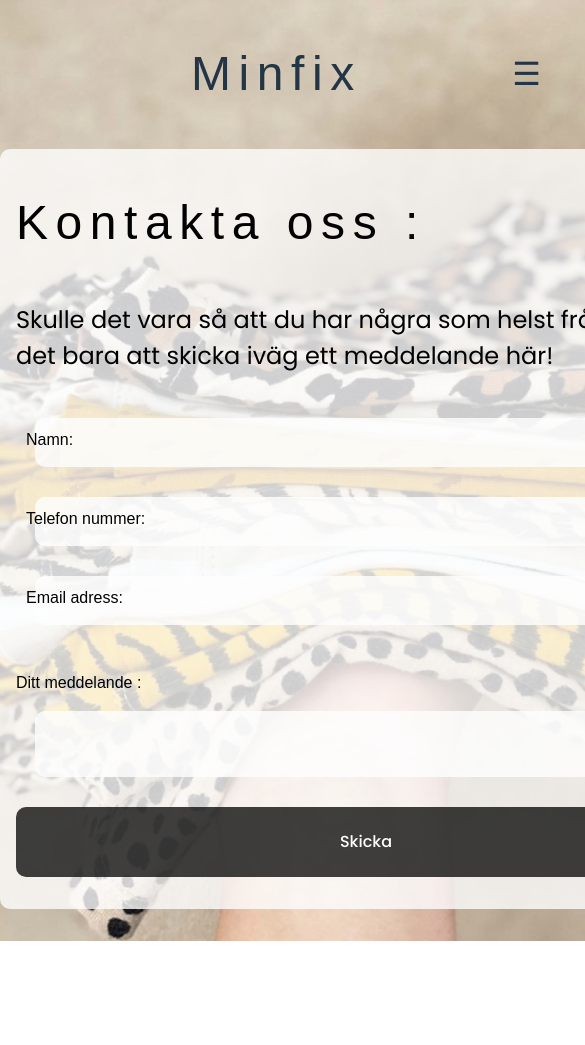
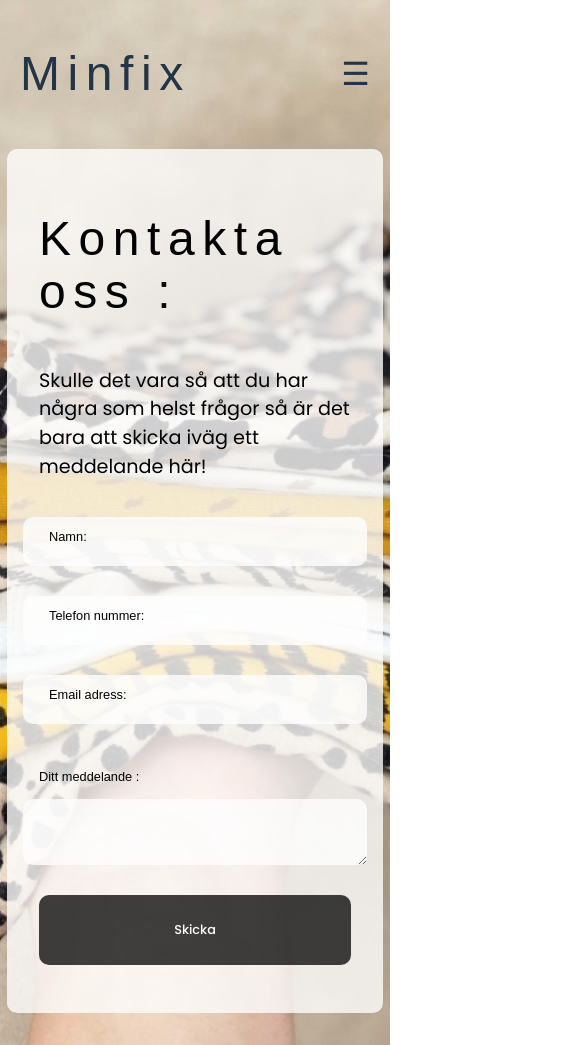
Before and after one commit to JosefineForsman/minifix, a React (Vite) app in the folder minifix/: page /kontakt in a window 390 px wide. Shown: the top 1045 px of the page, 585 px wide, since content can reach past the window. Before the commit the page ends 941 px from the top, so only its background shows below. Built offline with nearby package versions, Linux system fonts and the light colour scheme; a web font is replaced by a local one.

Commit message:
testing local storage + form inpus

```diff
--- a/minifix/src/App.tsx
+++ b/minifix/src/App.tsx
@@ -5,6 +5,7 @@ import Landing from './views/Landing/Landing';
 import Products from './views/Products/Products';
 import AboutUs from './views/AboutUs/AboutUs';
 import Contact from './views/Contact/Contact';
+import ThankYou from './views/ThankYou/ThankYou';
 
 function App() {
   const router = createBrowserRouter([
@@ -23,6 +24,10 @@ function App() {
   {
     path:'/kontakt',
     element: <Contact/>
+  },
+  {
+    path:'/tack',
+    element: <ThankYou/>
   }
 ]);
 
--- a/minifix/src/components/Header/Header.css
+++ b/minifix/src/components/Header/Header.css
@@ -9,6 +9,9 @@ header{
     min-width: 350px;
     margin:0;
 }
+.header:hover{
+    cursor: pointer;
+}
 .header__nav{
     width: 2rem;
     height: 2rem;
--- a/minifix/src/components/Header/Header.tsx
+++ b/minifix/src/components/Header/Header.tsx
@@ -1,12 +1,18 @@
 import './Header.css';
 import Nav from '../Nav/Nav';
+import { useNavigate } from 'react-router';
 
 function Header(){
+    const navigate = useNavigate()
+
+    function goToLanding(){
+        navigate('/')
+    }
 
     return(
         <header>
             <article className='header'>
-                <h1 className='text__title'>
+                <h1 className='text__title' onClick={ goToLanding }>
                     Minfix
                 </h1>
                 <Nav/>
--- a/minifix/src/views/Contact/Contact.css
+++ b/minifix/src/views/Contact/Contact.css
@@ -1,5 +1,5 @@
 /* Formulär*/
-.form1{
+.hero__container{
     color:black;
     margin-bottom: 30px;
     position: relative;
@@ -82,3 +82,20 @@
     font-family: poppins;
     font-weight: 400;
   }
+  @media screen and (max-width: 768px) {
+    form {
+      width: 80%;
+      max-width: 100%;
+      font-size: 80%;
+      padding:2rem;
+    }
+
+    .input,
+    textarea {
+      width: 100%;
+    }
+
+    .label {
+      font-size: 14px;
+    }
+  }
--- a/minifix/src/views/Contact/Contact.tsx
+++ b/minifix/src/views/Contact/Contact.tsx
@@ -1,36 +1,63 @@
 import Header from '../../components/Header/Header';
+import { useState, useEffect } from 'react';
+import { useNavigate } from 'react-router';
 import './Contact.css';
 
 function Contact(){
+  const [name, setName] = useState('');
+  const [number, setNumber] = useState(0);
+  const [email, setEmail] = useState('');
+  const [message, setMessage] = useState('');
+
+  const navigate = useNavigate();
+
+  interface Message{
+    name: string,
+    number: number,
+    email: string,
+    message: string
+  }
+
+  function getMessage(){
+    const currentMessage: Message = {
+      name: name,
+      number: number,
+      email: email,
+      message: message
+    }
+
+    // Lägger in meddelande i  local storage
+    localStorage.setItem('newMessage', JSON.stringify(currentMessage));
+    navigate('/tack')
+  }
 
     return(
-
     <div className="hero">
         <section className='form-container'>
             <Header/>
         </section>
-          <form name="company-form" action="form_cont.html" method="post" >
+          <form name="company-form" >
             <h1 className='text__title'>Kontakta oss :</h1>
             <h2 className='text__form'>Skulle det vara så att du har några som helst frågor så är det bara att skicka iväg ett meddelande här!</h2>
             <br/>
-          <div className="form1">
-            <input className='input' type="text" required/>
+          <div className="hero__container">
+            <input className='input' type="text" onChange={(e)=> setName(e.target.value)} required/>
             <label htmlFor="fname" className='text__body'> Namn: </label>
           </div>
-          <div className="form1">
-            <input className='input'type="number" required/>
+          <div className="hero__container">
+            <input className='input'type="number" onChange={(e)=> setNumber(parseInt(e.target.value))} required/>
             <label htmlFor="number" className='text__body'> Telefon nummer: </label>
           </div>
-          <div className="form1">
-            <input className='input' type="email" required/>
+          <div className="hero__container">
+            <input className='input' type="email" onChange={(e)=> setEmail(e.target.value)}  required/>
             <label htmlFor="email" className='text__body'> Email adress:</label>
           </div>
-          <div className="form1">
+          <div className="hero__container">
             <p className='text__body'> Ditt meddelande : </p>
-            <textarea id="message"></textarea>
+            <textarea id="message" onChange={(e)=> setMessage(e.target.value)} ></textarea>
             <label htmlFor="message"></label>
           </div>
-          <button type="submit" className='button__primary button__primary-sumbit'>Skicka </button>
+          <button type='button' className='button__primary button__primary-sumbit' onClick={getMessage}>Skicka </button>
           </form>
           </div>
     )
--- /dev/null
+++ b/minifix/src/views/ThankYou/ThankYou.css
@@ -0,0 +1,10 @@
+.thank-you__container{
+    display: flex;
+    justify-content: center;
+    flex-direction: column;
+    align-items: center;
+}
+.text__title-thank-you{
+    font-size: 2rem;
+    text-align: center;
+}
--- /dev/null
+++ b/minifix/src/views/ThankYou/ThankYou.tsx
@@ -0,0 +1,24 @@
+import './ThankYou.css';
+import { useEffect, useState } from 'react';
+import Header from '../../components/Header/Header';
+
+function ThankYou(){
+    const [name, setName]= useState('')
+
+    useEffect(() => {
+        const newMessageStorage = localStorage.getItem('newMessage');
+        if (newMessageStorage !== null) {
+          const newMessage = JSON.parse(newMessageStorage);
+          setName(newMessage.name)
+          console.log(newMessage.name);
+        }
+      }, []);
+    return(
+        <section className='thank-you__container'>
+            <Header/>
+            <h1 className='text__title text__title-thank-you'>Tack för ditt meddelande {name}! </h1>
+            <p className='text__body'>Vi återkommer så fort vi kan</p>
+        </section>
+    )
+}
+export default ThankYou;
```
